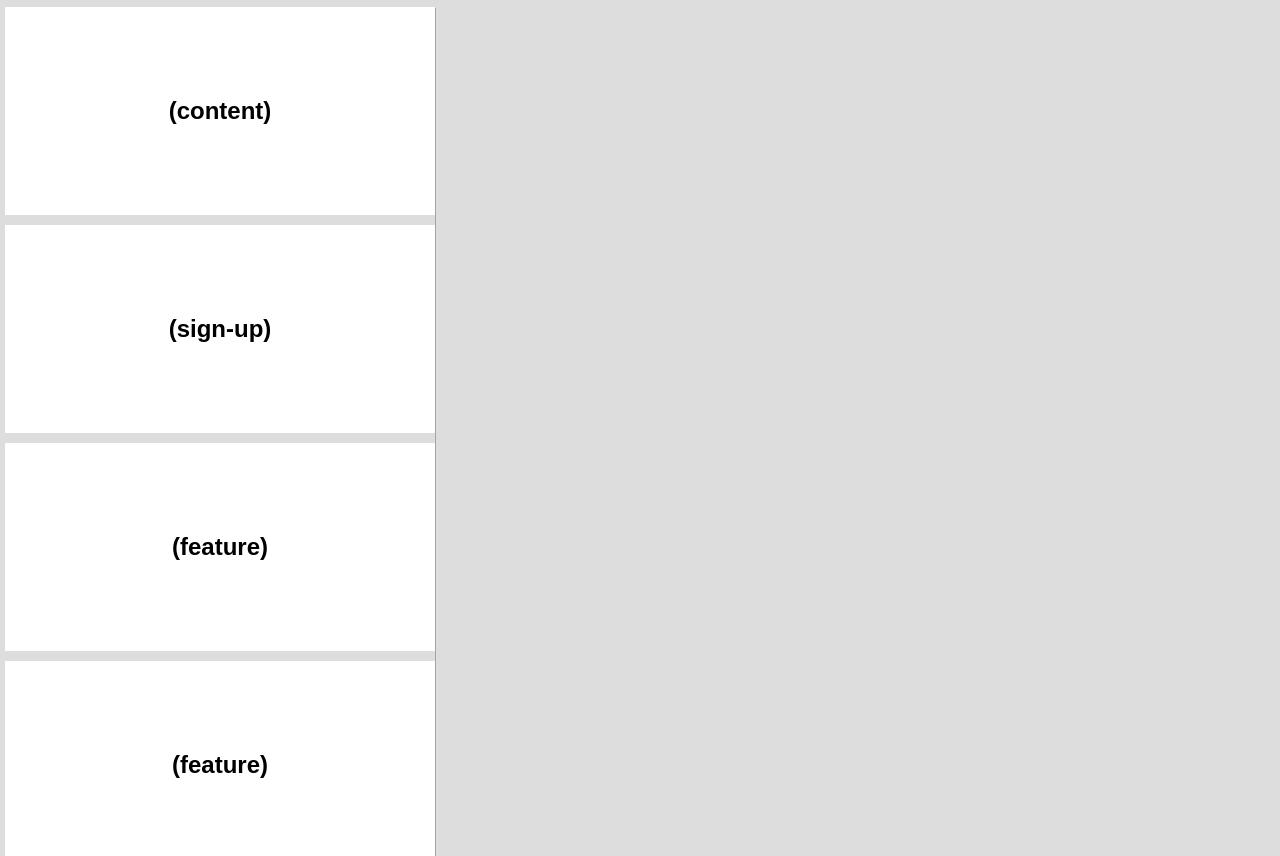
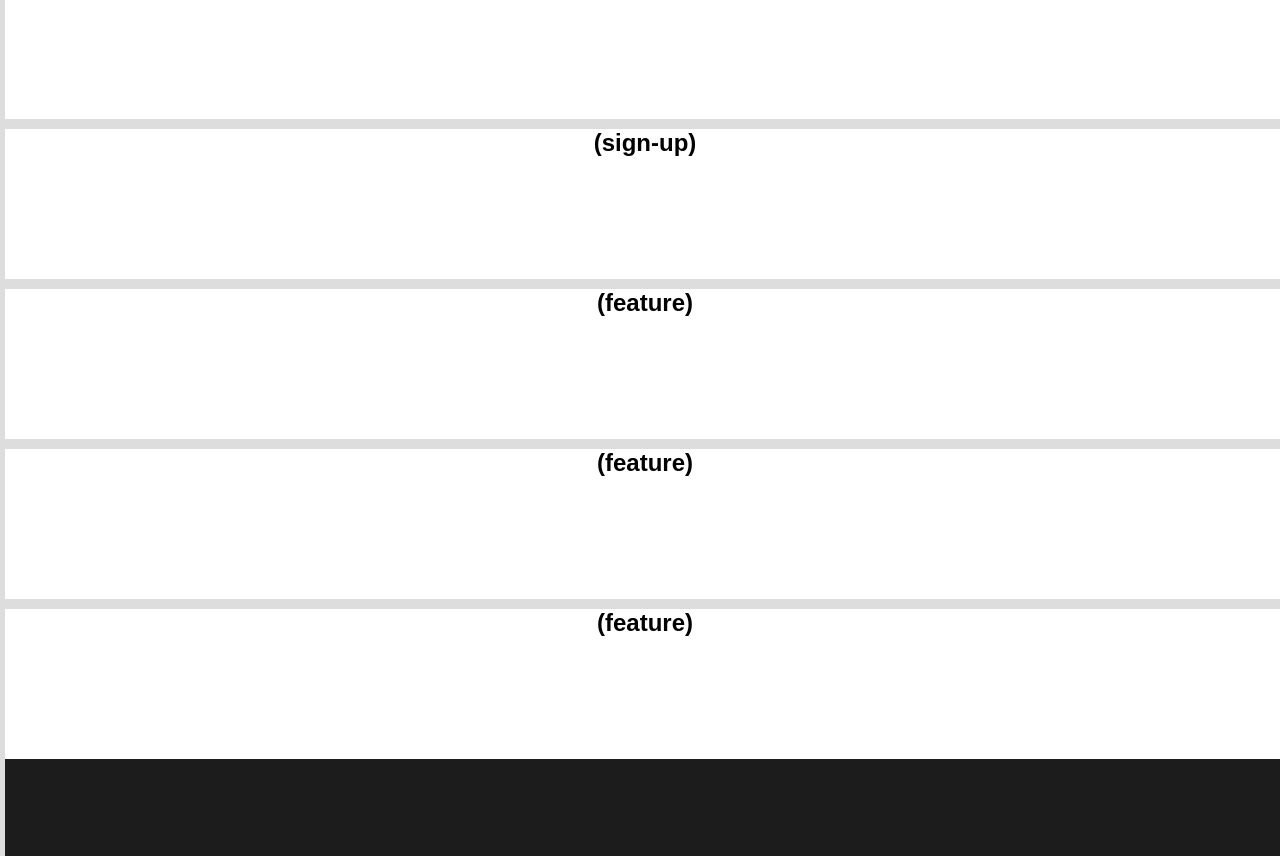
Before and after one commit to slva643/layout01, a plain HTML site: page index.html in a window 1280 px wide. Shown: the part 284-1140 px from the top of the page. Drawn offline with Linux system fonts and the light colour scheme.

Commit message:
Update style.css

```diff
--- a/Css/style.css
+++ b/Css/style.css
@@ -10,10 +10,11 @@
 
 /* Configuração do corpo da pag */
 
+
 body {
-    max-width: 430px;
-    height:  0 auto;
-    margin: 5px 5px 0px 5px ;
+    width: 100%;
+    height: 0 auto;
+    margin: 5px 5px 0px 5px;
     background-color: #ddd;
 }
 
@@ -81,7 +82,8 @@ a:hover {
 
 .seg-men {
     background-color: white;
-    padding: 80px;
+    width: 100%;
+    height: 150px;
 }
 
 h1 {
@@ -92,13 +94,15 @@ h1 {
 
 .content {
     background-color: white;
-    padding: 90px;
+    width: 100%;
+    height: 150px;
     margin-top: 10px;
 }
 
 .sign-up {
     background-color: white;
-    padding: 90px;
+    width: 100%;
+    height: 150px;
     margin-top: 10px;
 }
 
@@ -107,19 +111,22 @@ h1 {
 /* Configuração rodapé */
 .feature-1 {
     background-color: white;
-    padding: 90px;
+    width: 100%;
+    height: 150px;
     margin-top: 10px;
 }
 
 .feature-2 {
     background-color: white;
-    padding: 90px;
+    width: 100%;
+    height: 150px;
     margin-top: 10px;
 }
 
 .feature-3 {
     background-color: white;
-    padding: 90px;
+    width: 100%;
+    height: 150px;
     margin-top: 10px;
 }
 
@@ -134,8 +141,3 @@ footer {
 footer h1 {
     color: white;
 }
-
-
-/* @media screen and (min-witdh: 750px) and (max-witdh: 900px) {
-
-} */
```
